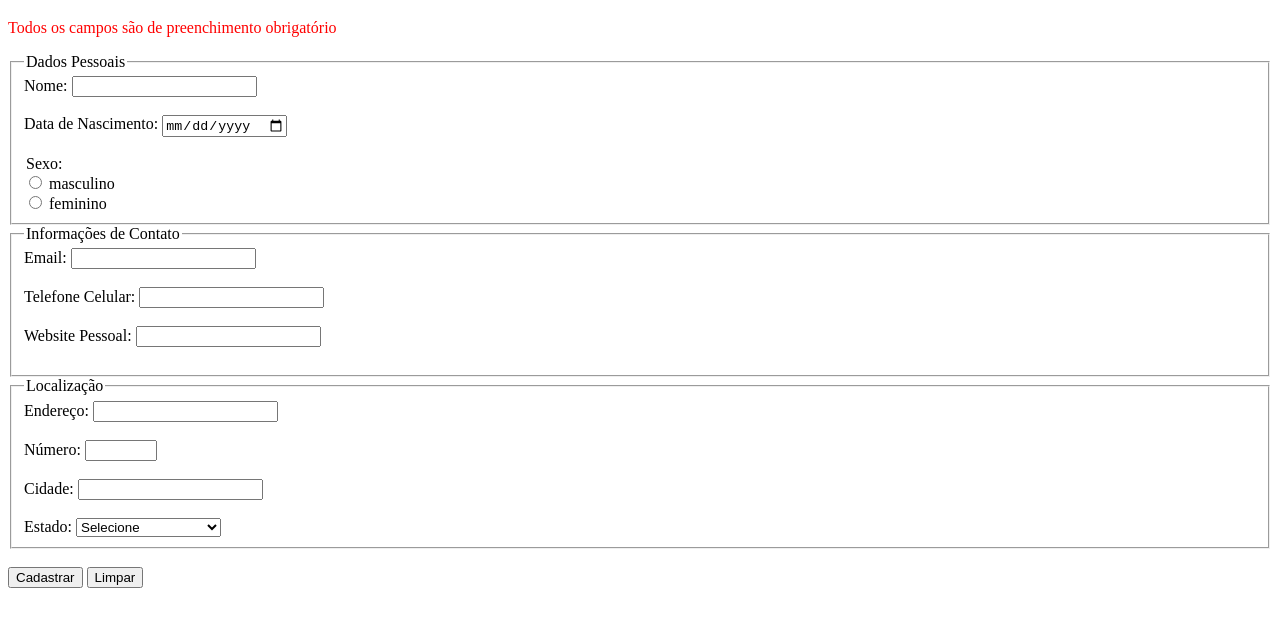
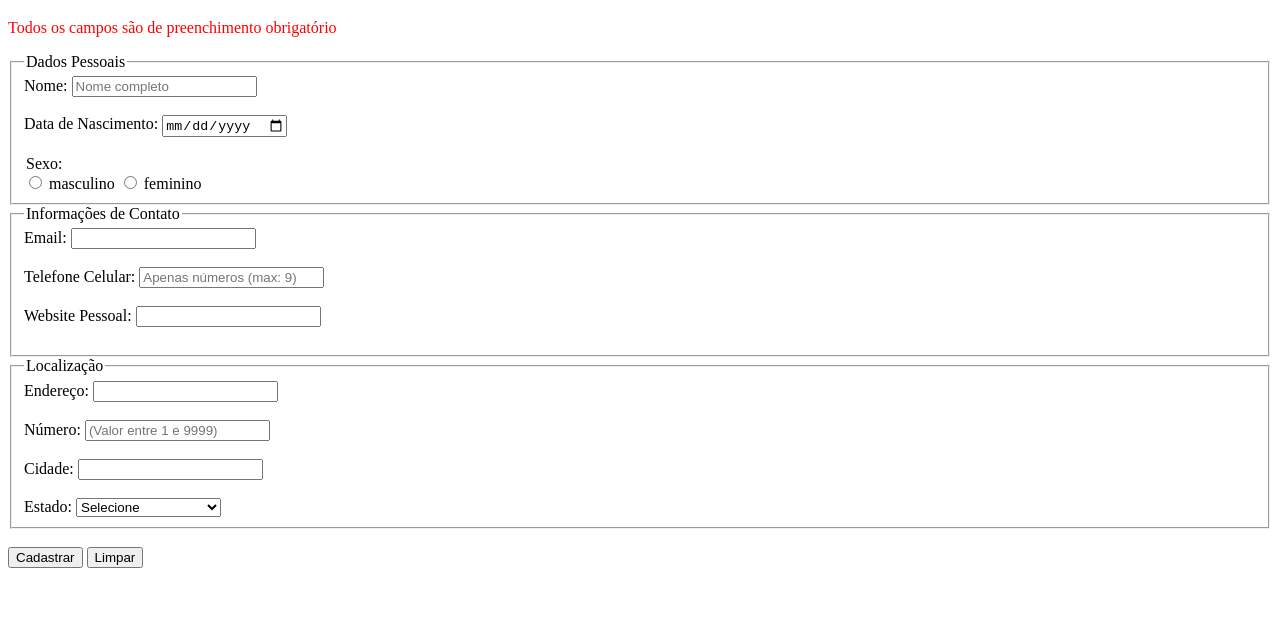
Before and after one commit to Savitar010/E7-Formul-rios-em-HTML, a plain HTML site: page index.html in a window 1280 px wide. Shown: the part 61-688 px from the top of the page. Drawn offline with Linux system fonts and the light colour scheme.

Commit message:
Update index.html

```diff
--- a/index.html
+++ b/index.html
@@ -13,14 +13,14 @@
         <fieldset>
             <legend>Dados Pessoais</legend>
             <label for="nome">Nome:</label>
-            <input type="text" id="nome" name="nome" required><br><br>
+            <input type="text" id="nome" name="nome" required placeholder="Nome completo"><br><br>
 
             <label for="data_nascimento">Data de Nascimento:</label>
             <input type="date" id="data_nascimento" name="data_nascimento" required><br><br>
 
             <legend>Sexo:</legend>
             <input type="radio" id="masc" name="sexo" value="masc">
-                <label for="masc">masculino</label><br>
+                <label for="masc">masculino</label>
 
                 <input type="radio" id="fem" name="sexo" value="fem">
                 <label for="fem">feminino</label><br>
@@ -33,7 +33,7 @@
             <input type="email" id="email" name="email" required><br><br>
 
             <label for="telefone">Telefone Celular:</label>
-            <input type="tel" id="telefone" name="telefone" pattern="[0-9]{9}" required><br><br>
+            <input type="tel" id="telefone" name="telefone" pattern="[0-9]{9}" required placeholder="Apenas números (max: 9)"><br><br>
 
             <label for="website">Website Pessoal:</label>
             <input type="url" id="website" name="website"><br><br>
@@ -45,7 +45,7 @@
             <input type="text" id="endereco" name="endereco" required><br><br>
 
             <label for="numero">Número:</label>
-            <input type="number" id="numero" name="numero" min="1" max="9999" required><br><br>
+            <input type="" id="numero" name="numero" min="1" max="9999" required placeholder="(Valor entre 1 e 9999) "><br><br>
 
             <label for="cidade">Cidade:</label>
             <input type="text" id="cidade" name="cidade" required><br><br>
```
